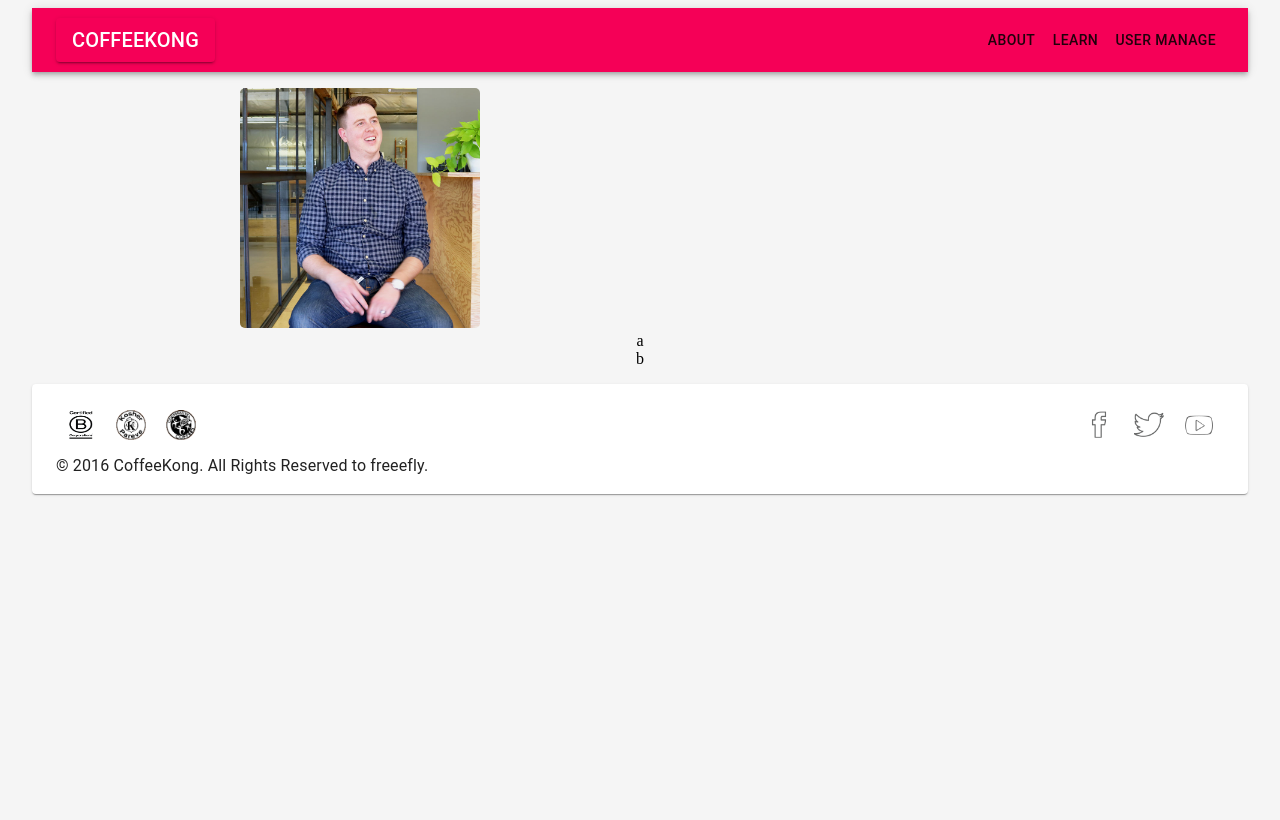
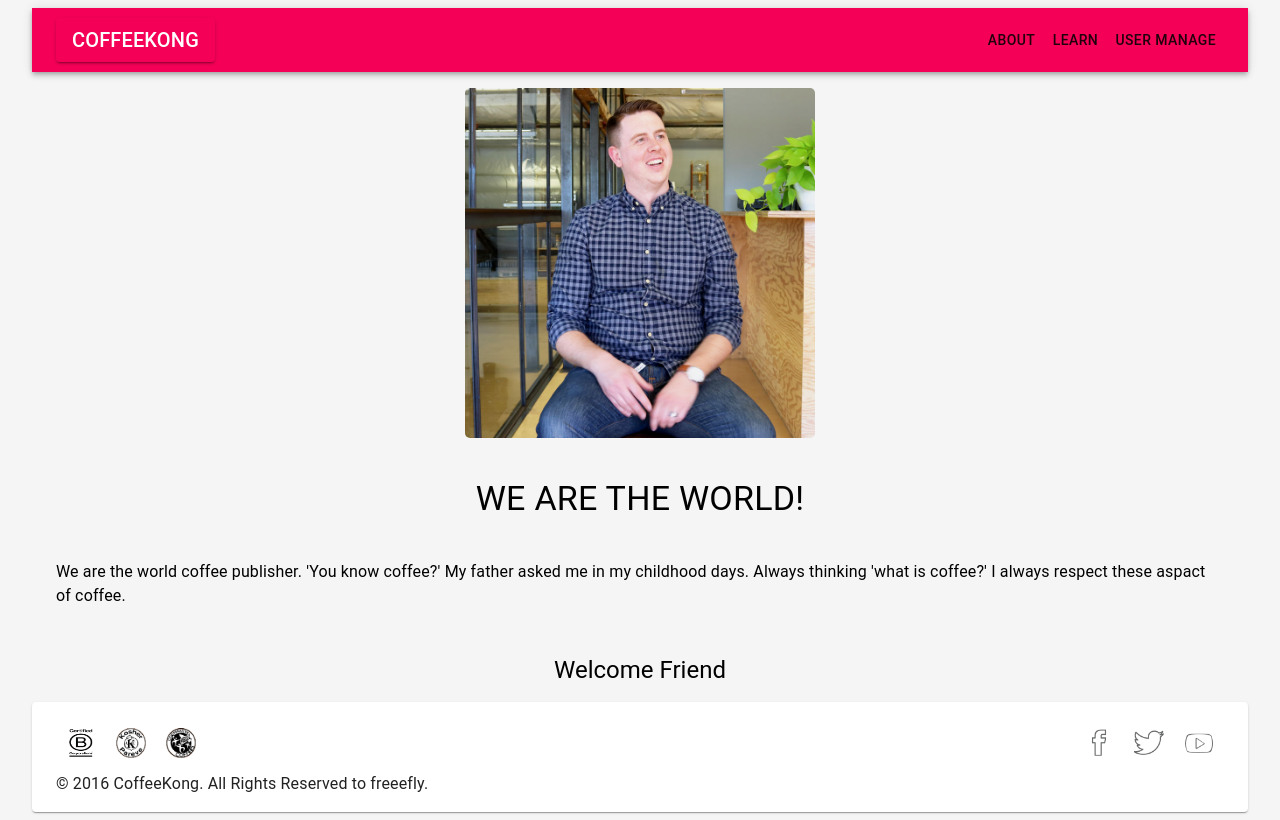
Before and after one commit to Leedeokmu/coffeeKong, a React app in the folder src/main/webapp/front/: page /intro in a window 1280 px wide. Built offline with nearby package versions, Linux system fonts and the light colour scheme.

Commit message:
feat : add contact component/container
contact container will use store & hooks

version :1.1.0
resolve :

```diff
--- a/src/main/webapp/front/src/App.tsx
+++ b/src/main/webapp/front/src/App.tsx
@@ -7,6 +7,7 @@ import Users from "./components/Users";
 import Container from "@material-ui/core/Container";
 import {GlobalStyle} from "./GlobalStyle";
 import IntroContainer from "./containers/IntroContainer";
+import ContactContainer from "./containers/ContactContainer";
 
 
 const App = () => {
@@ -18,8 +19,7 @@ const App = () => {
                 <Switch>
                     <Route exact={true} path={"/"} component={HomeContainer}/>
                     <Route path={"/intro"} component={IntroContainer}/>
-                    <Route path={"/location"} component={Users}/>
-                    <Route path={"/contact"} component={Users}/>
+                    <Route path={"/contact"} component={ContactContainer}/>
                     <Route path={"/learn"} component={Users}/>
                     <Route path={"/users"} component={Users}/>
                 </Switch>
--- /dev/null
+++ b/src/main/webapp/front/src/components/ContactComponent.tsx
@@ -0,0 +1,33 @@
+import React from "react";
+import Grid from "@material-ui/core/Grid";
+import {StylesHook} from "@material-ui/styles/makeStyles";
+import {ClassNameMap, StyleRules, Styles} from "@material-ui/styles/withStyles";
+import {createStyles, makeStyles, Theme} from "@material-ui/core";
+
+
+const useStyles: StylesHook<Styles<Theme, {}, string>> = makeStyles((theme: Theme): StyleRules =>
+    createStyles({
+        content: {
+            ...theme.mixins.gutters(),
+            paddingTop: theme.spacing(2),
+            paddingBottom: theme.spacing(2),
+        },
+    })
+);
+
+
+const  ContactComponent = () => {
+    const classes: ClassNameMap = useStyles();
+    return (
+        <Grid container justify={"center"} className={classes.content}>
+            <Grid item>CONTACT US</Grid>
+            <Grid item>
+
+            </Grid>
+            <Grid item></Grid>
+            <Grid item></Grid>
+        </Grid>
+    )
+}
+
+export default ContactComponent;
--- a/src/main/webapp/front/src/components/HomeComponent.tsx
+++ b/src/main/webapp/front/src/components/HomeComponent.tsx
@@ -21,9 +21,6 @@ const useStyles: StylesHook<Styles<Theme, {}, string>> = makeStyles((theme: Them
             ...theme.mixins.gutters(),
             paddingTop: theme.spacing(2),
             paddingBottom: theme.spacing(2),
-        },
-        grid: {
-            paddingTop: theme.spacing(10),
         },
         paper: {
             padding: theme.spacing(6,6,6,6)
@@ -152,14 +149,14 @@ const HomeComponent = () => {
     const classes: ClassNameMap = useStyles();
 
     return (
-        <Grid container justify="center" className={classes.content}>
-            <Grid item className={classes.grid}>
+        <Grid container justify="center" className={classes.content} spacing={6}>
+            <Grid item>
                 <CoffeeCarousel images={carouselImages}/>
             </Grid>
-            <Grid item className={classes.grid}>
+            <Grid item>
                 <EntranceMessage/>
             </Grid>
-            <Grid container item justify={"space-evenly"} className={classes.grid}>
+            <Grid container item justify={"space-evenly"}>
                 {cardButtonImages.map(card => (
                     <CardButton card={card} key={card.image.alt}/>
                 ))}
--- a/src/main/webapp/front/src/components/IntroComponent.tsx
+++ b/src/main/webapp/front/src/components/IntroComponent.tsx
@@ -3,6 +3,7 @@ import Grid from "@material-ui/core/Grid";
 import {StylesHook} from "@material-ui/styles/makeStyles";
 import {ClassNameMap, StyleRules, Styles} from "@material-ui/styles/withStyles";
 import {createStyles, makeStyles, Theme} from "@material-ui/core";
+import Typography from "@material-ui/core/Typography";
 
 const useStyles: StylesHook<Styles<Theme, {}, string>> = makeStyles((theme: Theme): StyleRules =>
     createStyles({
@@ -22,15 +23,18 @@ const useStyles: StylesHook<Styles<Theme, {}, string>> = makeStyles((theme: Them
 const IntroComponent = () => {
     const classes: ClassNameMap = useStyles();
     return (
-        <Grid container direction={"column"} alignItems={"center"} className={classes.content}>
-            <Grid item>
-                <img src="img/happy.jpg" alt="Happy Face!" className={classes.happyFace}/>
+        <Grid container direction={"column"} justify={"center"} alignItems="center" className={classes.content} spacing={5}>
+            <Grid item container justify={"center"}>
+                <img src="img/happy.jpg" alt="Happy Face!" className={classes.happyFace} />
             </Grid>
             <Grid item>
-                a
+                <Typography variant={"h4"}>WE ARE THE WORLD!</Typography>
+            </Grid>
+            <Grid item >
+                <Typography gutterBottom >We are the world coffee publisher. 'You know coffee?' My father asked me in my childhood days. Always thinking 'what is coffee?' I always respect these aspact of coffee.</Typography>
             </Grid>
             <Grid item>
-                b
+                <Typography variant={"h5"}>Welcome Friend</Typography>
             </Grid>
         </Grid>
     );
--- /dev/null
+++ b/src/main/webapp/front/src/containers/ContactContainer.tsx
@@ -0,0 +1,9 @@
+import React from "react"
+import ContactComponent from "../components/ContactComponent";
+
+const ContactContainer = () => {
+    return (
+        <ContactComponent/>
+    )
+}
+export default ContactContainer;
--- a/src/main/webapp/front/src/shared/Header.tsx
+++ b/src/main/webapp/front/src/shared/Header.tsx
@@ -51,10 +51,9 @@ const Header = () => {
                     onClose={_handleClose}
                 >
                     <MenuItem component={Link} to={"/intro"} onClick={_handleClose}>Introduction</MenuItem>
-                    <MenuItem component={Link} to={"/location"} onClick={_handleClose}>Location</MenuItem>
                     <MenuItem component={Link} to={"/contact"} onClick={_handleClose}>Contact us</MenuItem>
                 </Menu>
-                <Link to={"/users"} style={{textDecoration: 'none'}}>
+                <Link to={"/learn"} style={{textDecoration: 'none'}}>
                     <Button color={"default"}>Learn</Button>
                 </Link>
                 <Link to={"/users"} style={{textDecoration: 'none'}}>
```
